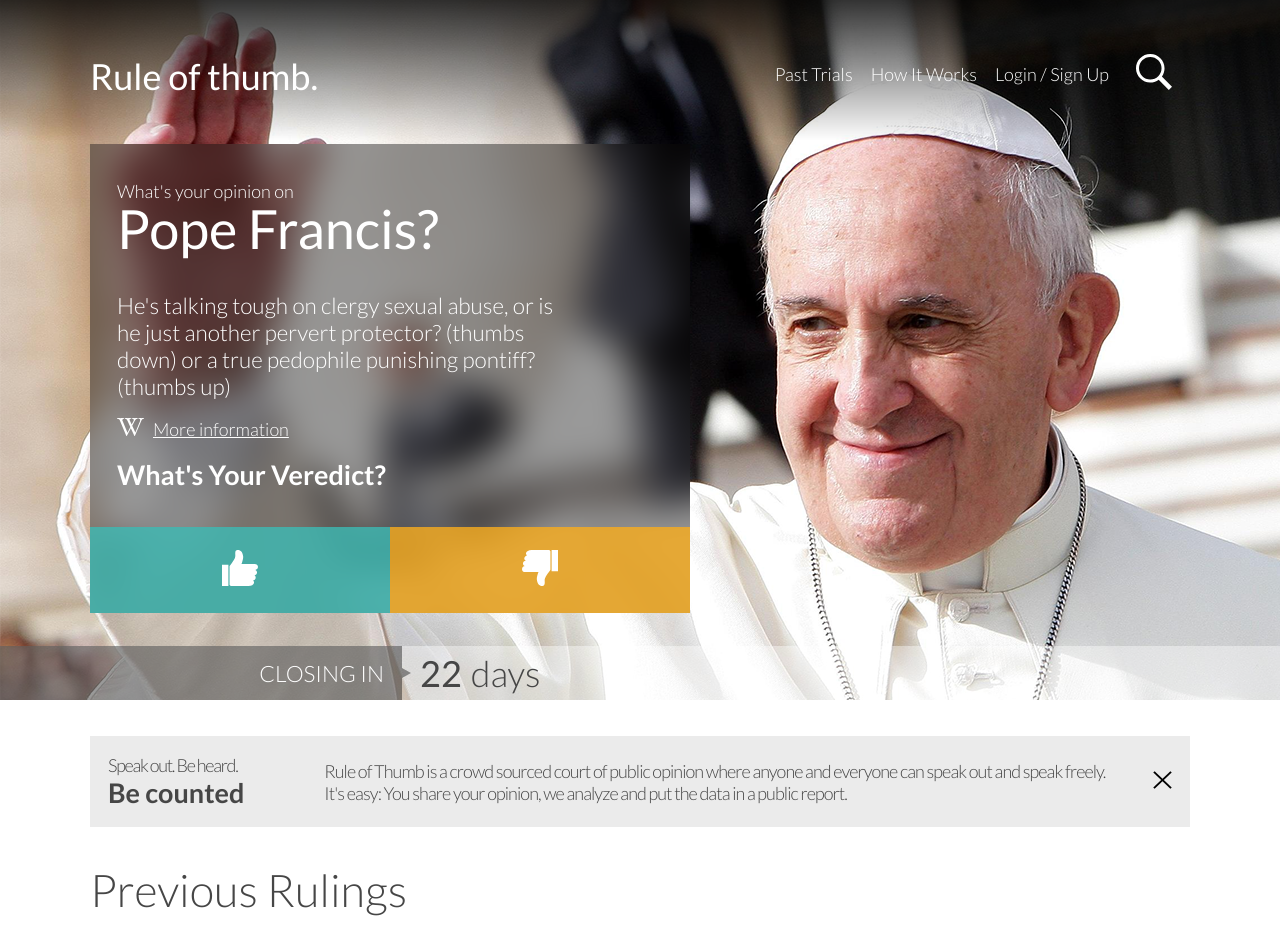
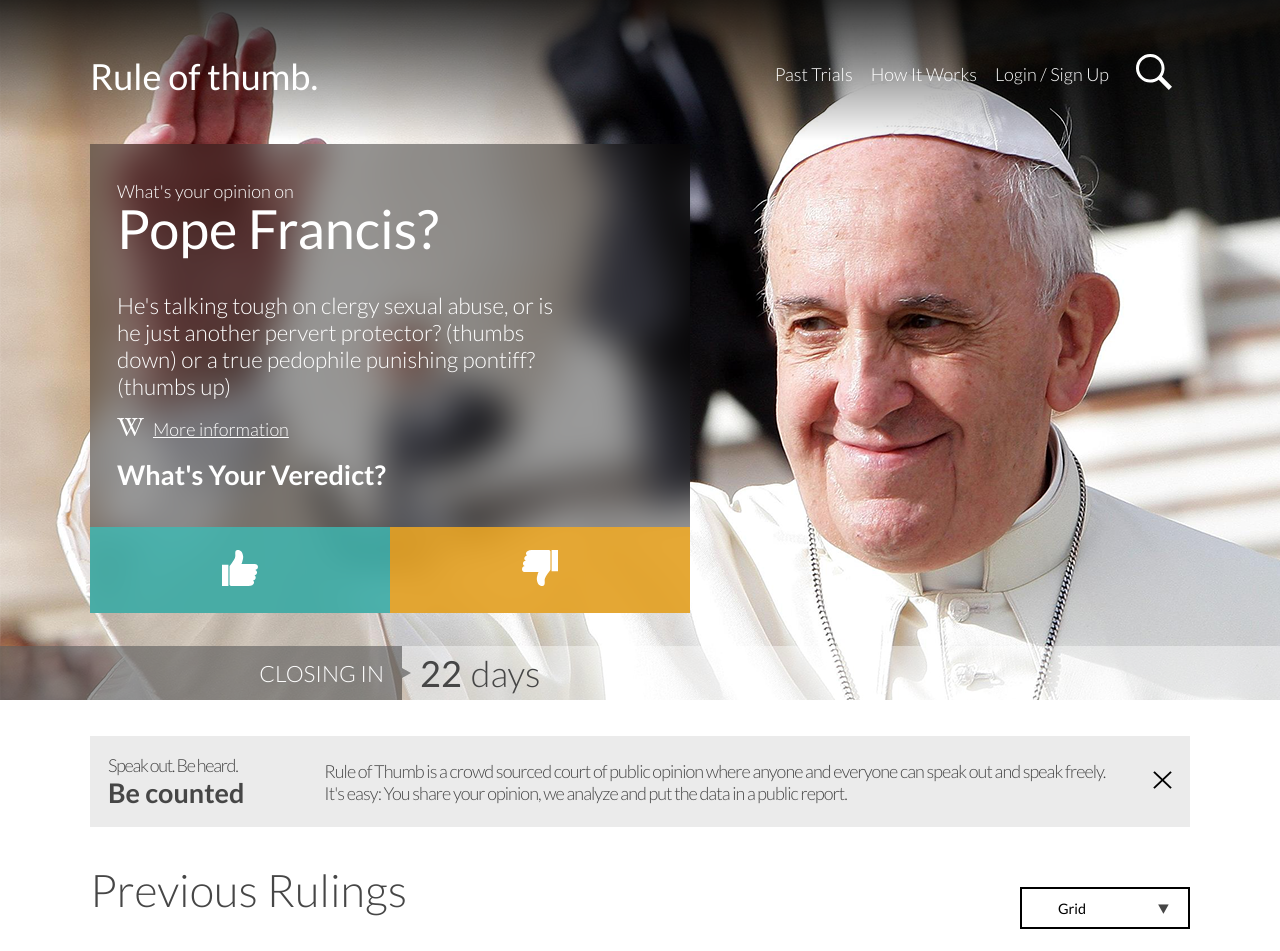
Before and after one commit to luchoweb/front-test, a React (Create React App) app: page / in a window 1280 px wide. Shown: the top 951 px of the page. Built offline with nearby package versions, Linux system fonts and the light colour scheme.

Commit message:
Select custom for view options

```diff
--- a/src/components/PreviousRulings.jsx
+++ b/src/components/PreviousRulings.jsx
@@ -3,11 +3,14 @@ import { useEffect, useState } from "react";
 import CardRuling from "./CardRuling";
 
 import "../styles/components/PreviousRulings.scss";
+import SelectView from "./SelectView";
 
 const PreviousRulings = () => {
   const rulingsStored = localStorage.getItem('rulings');
   const [rulings, setRulings] = useState(rulingsStored);
-  const [view, setView] = useState('');
+
+  const viewOptions = ['list', 'grid'];
+  const [view, setView] = useState(viewOptions[1]);
 
   useEffect(() => {
     if ( !rulings ) {
@@ -25,10 +28,18 @@ const PreviousRulings = () => {
   }, []);
 
   return (
-    <main role="main">
-      <h2>Previous Rulings</h2>
+    <main role="main" className="main">
+      <div className="main__head">
+        <h2>Previous Rulings</h2>
 
-      <ul className={`previous-rulings${view}`}>
+        <SelectView
+          defaultOption={view}
+          options={viewOptions}
+          setView={setView}
+        />
+      </div>
+
+      <ul className={`previous-rulings previous-rulings--${view}`}>
         { rulings ? rulings.map(ruling => (
           <li key={ ruling.id }>
             <CardRuling data={ruling} />
--- /dev/null
+++ b/src/components/SelectView.jsx
@@ -0,0 +1,29 @@
+import { useState } from "react";
+
+import "../styles/components/SelectView.scss";
+
+const SelectView = ({ defaultOption, options, setView }) => {
+  const [viewOptions, setShowViewOptions] = useState(false);
+
+  return (
+    <div className="select-view" onClick={() => setShowViewOptions(!viewOptions)}>
+      <span className="select-view-option select-view-option--main">
+        { defaultOption }
+        <span className="select-view-arrow">
+          &#8227;
+        </span>
+      </span>
+      <div className="select-view-options">
+        { options ? options.map(option => (
+          <span key={option} className={`select-view-option ${viewOptions ? 'select-view-option--open' : ''}`} onClick={() => setView(option.toLowerCase())}>
+          { option }
+          </span>
+        )) : (
+          <p>No options</p>
+        )}
+      </div>
+    </div>
+  )
+}
+
+export default SelectView;
--- a/src/styles/components/PreviousRulings.scss
+++ b/src/styles/components/PreviousRulings.scss
@@ -1,3 +1,11 @@
+.main {
+  &__head {
+    align-items: center;
+    display: flex;
+    justify-content: space-between;
+  }
+}
+
 .previous-rulings {
   display: flex;
   flex-wrap: nowrap;
@@ -9,14 +17,14 @@
     grid-template-columns: repeat(2, 1fr);
     justify-content: center;
     overflow-x: hidden;
+
+    &--list {
+      display: block;
+      gap: 0;
+    }
   }
 
   @media all and (min-width: 1100px) {
     grid-template-columns: repeat(3, 1fr);
   }
-
-  &--list {
-    display: block;
-    gap: 0;
-  }
 }
--- /dev/null
+++ b/src/styles/components/SelectView.scss
@@ -0,0 +1,65 @@
+.select-view {
+  cursor: pointer;
+  display: none;
+  text-align: center;
+  text-transform: capitalize;
+  line-height: 1.5rem;
+  width: 140px;
+  z-index: 1;
+  position: relative;
+
+  &-options {
+    position: absolute;
+    left: 0;
+    right: 0;
+    width: 100%
+  }
+
+  &-arrow {
+    color: var(--color-dark-gray);
+    font-size: 2.5rem;
+    transform: rotate(90deg);
+  }
+
+  &-option {
+    background-color: var(--color-white);
+    border: 1px solid var(--color-black);
+    display: none;
+    padding: .5rem 1rem;
+
+    &--main {
+      align-items: center;
+      border-width: 2px;
+      display: flex;
+      font-size: 1rem;
+      justify-content: space-between;
+      position: relative;
+      padding-left: 3rem;
+    }
+
+    &--open {
+      display: block;
+    }
+  }
+
+  @media all and (min-width: 768px) {
+    display: inline;
+  }
+
+  @media all and (min-width: 1100px) {
+    width: 170px;
+
+    &-arrow {
+      font-size: 2rem;
+    }
+
+    &-option {
+      font-size: .8rem;
+      padding: .3rem 1rem;
+
+      &--main {
+        padding-left: 2rem;
+      }
+    }
+  }
+}
--- a/src/styles/global.scss
+++ b/src/styles/global.scss
@@ -9,6 +9,7 @@
   --color-light-background: rgba(255, 255, 255, .4);
   --color-lighter-background: rgba(255, 255, 255, .8);
   --color-white: rgba(255, 255, 255, 1);
+  --color-black: rgba(0, 0, 0, 1);
 
   --fw-light: 300;
   --fw-normal: 400;
```
